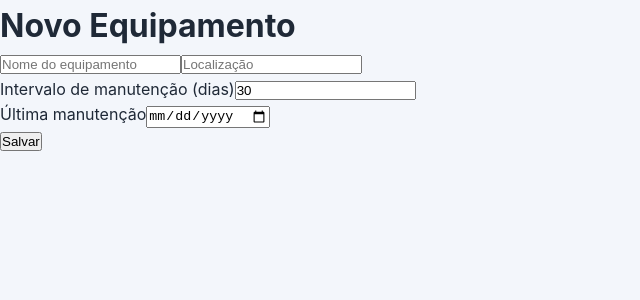
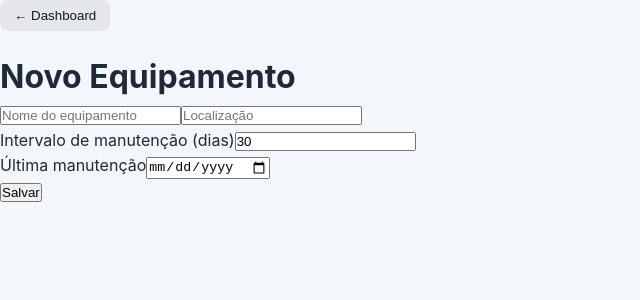
Before and after one commit to mongedeti/radar-m, a Next.js app: page /equipments/new in a window 1280 px wide. Shown: the top 300 px of the page, without its empty margins (0-640 px from the left). Built offline with nearby package versions, Linux system fonts and the light colour scheme; no server answers.

Commit message:
Update page.tsx
Tentando colocar botao voltar

```diff
--- a/src/app/equipments/new/page.tsx
+++ b/src/app/equipments/new/page.tsx
@@ -75,6 +75,16 @@ export default function NewEquipment() {
 
     <div className="max-w-xl">
 
+      {/* BOTÃO VOLTAR */}
+      <div style={{ marginBottom: 20 }}>
+        <button
+          className="btn btn-secondary"
+          onClick={() => router.push('/dashboard')}
+        >
+          ← Dashboard
+        </button>
+      </div>
+
       <h1 className="text-2xl font-semibold mb-6">
         Novo Equipamento
       </h1>
```
